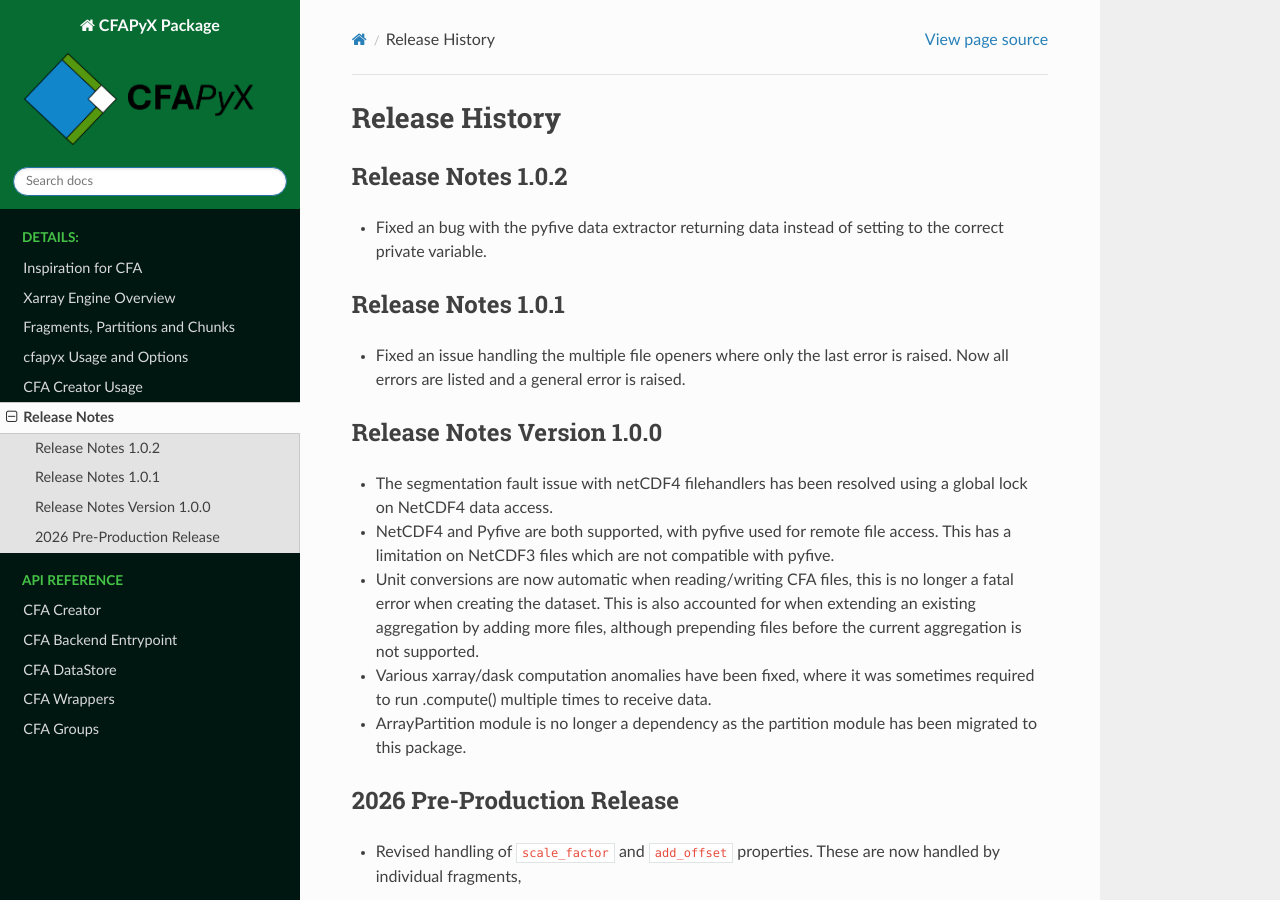
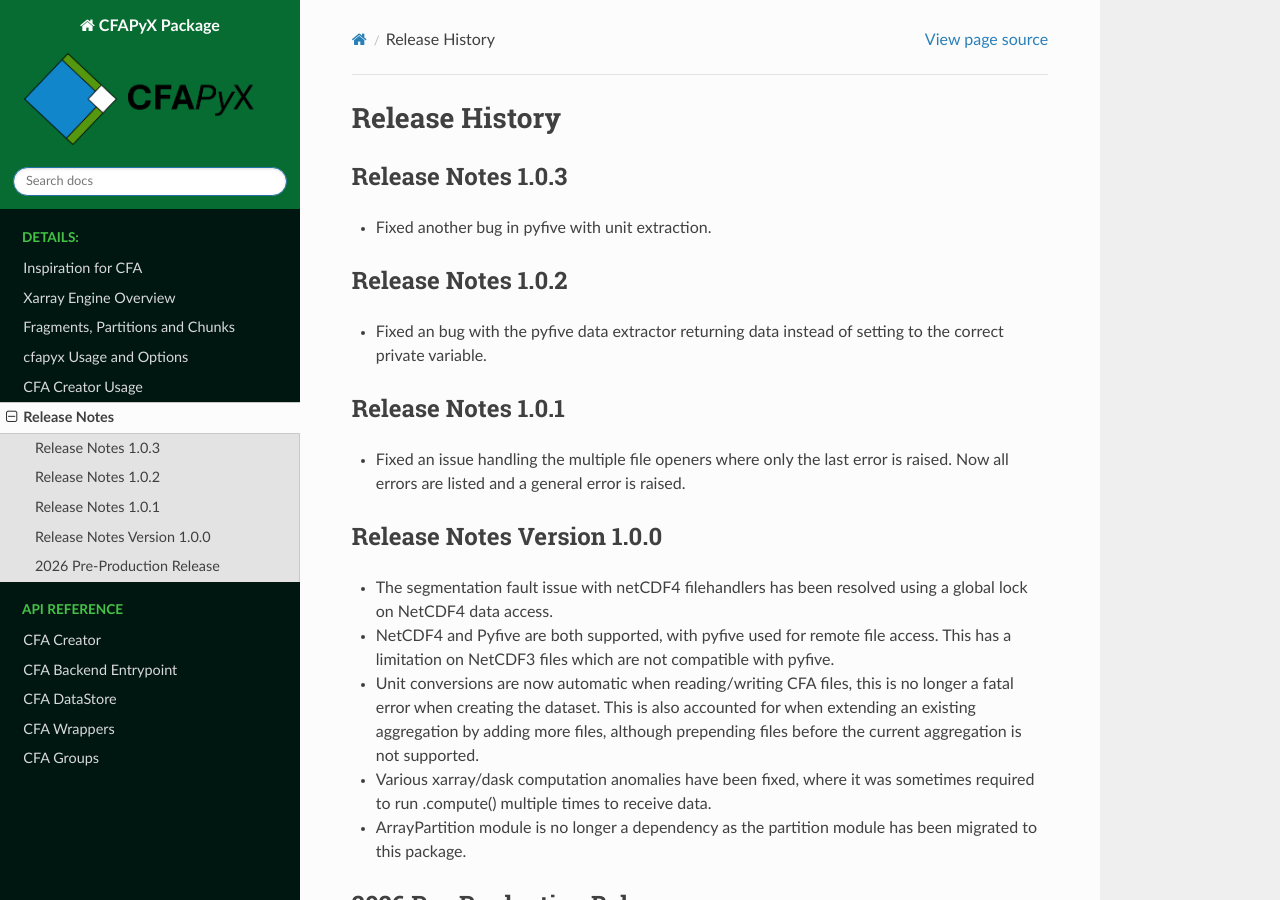
Before and after one commit to cedadev/CFAPyX, a Sphinx documentation site: the page built from docs/source/releases.rst, in a window 1280 px wide and 900 px high. Built offline with Sphinx 7.4.7 and the Read the Docs theme 3.1.0, drawn with Linux system fonts in a browser that asks for light colours.

Commit message:
Added release notes

```diff
--- a/docs/source/releases.rst
+++ b/docs/source/releases.rst
@@ -1,6 +1,10 @@
 ===============
 Release History
 ===============
+
+Release Notes 1.0.3
+-------------------
+- Fixed another bug in pyfive with unit extraction.
 
 Release Notes 1.0.2
 -------------------
--- a/pyproject.toml
+++ b/pyproject.toml
@@ -1,6 +1,6 @@
 [project]
 name = "cfapyx"
-version = "1.0.2"
+version = "1.0.3"
 description = "The pure-Python implementation of the CF Aggregation conventions, including the Xarray engine to enable reading CFA-netCDF files."
 authors = [
     {name = "Daniel Westwood",email = "daniel.westwood@stfc.ac.uk"}
```
